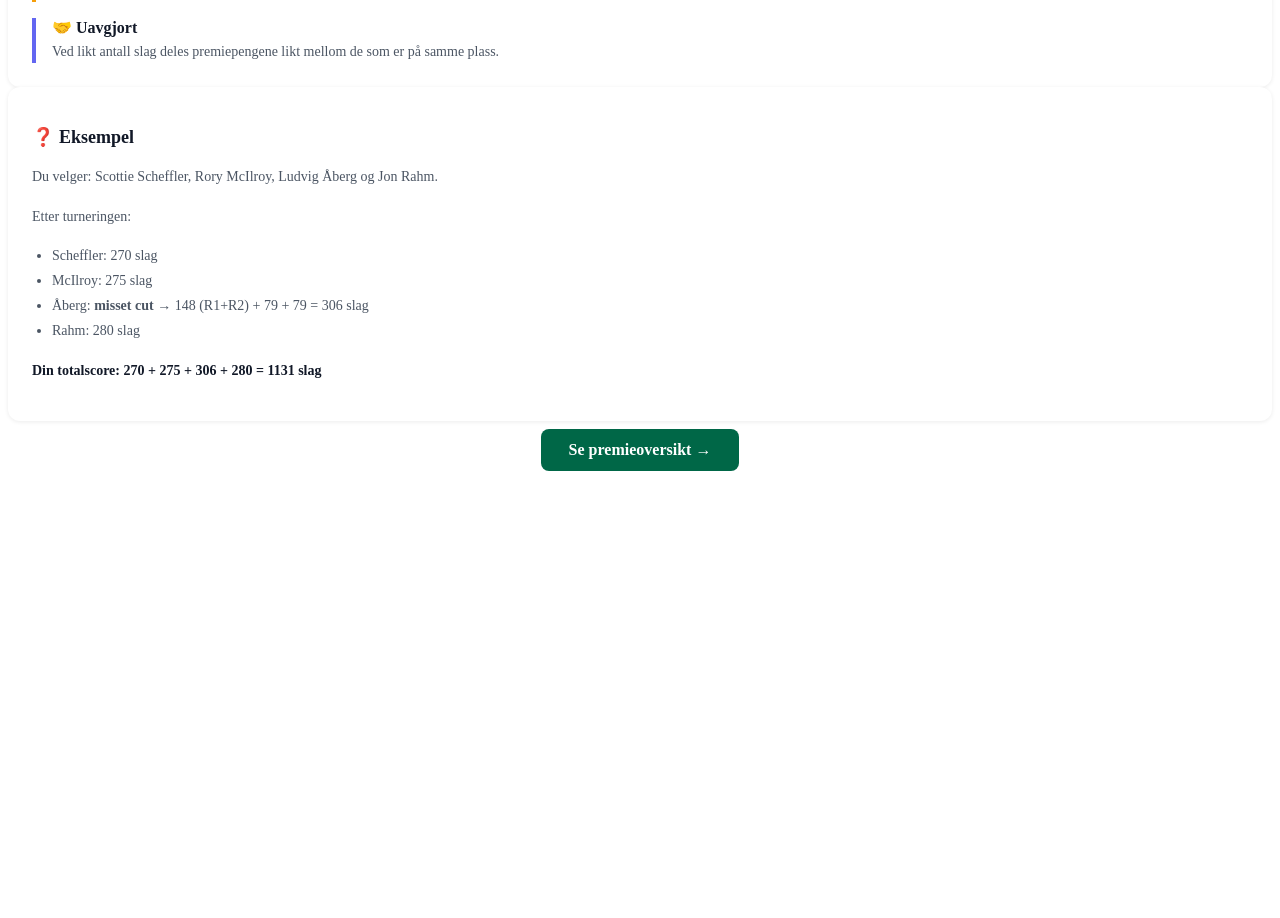
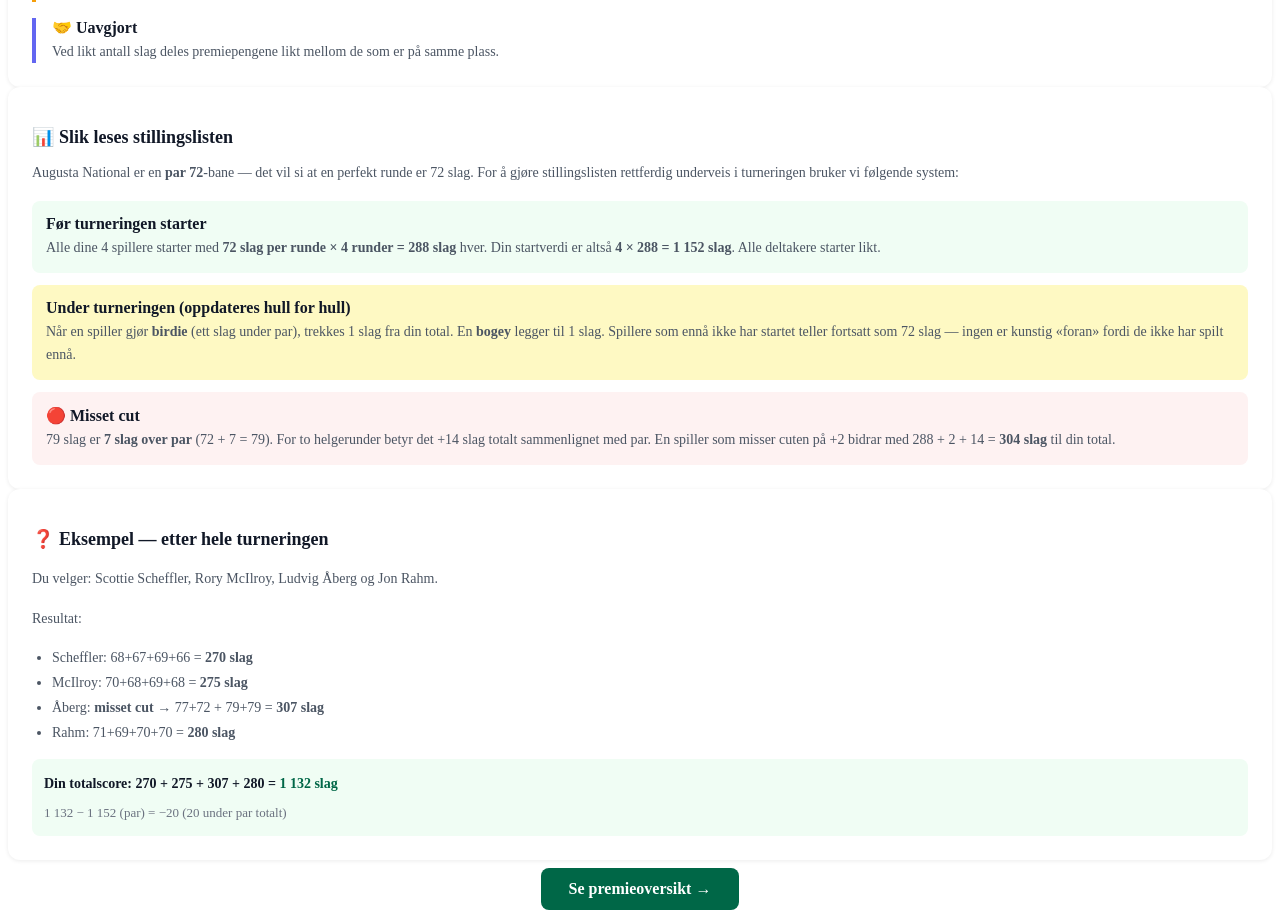
Before and after one commit to Tomrnyg79/Masters-2026, a Next.js app: page /regler in a window 1280 px wide. Shown: the part 627-1545 px from the top of the page. Before the commit the page ends 1106 px from the top, so only its background shows below. Built offline with nearby package versions, Linux system fonts and the light colour scheme.

Commit message:
Add scoring explanation to rules page

```diff
--- a/app/regler/page.jsx
+++ b/app/regler/page.jsx
@@ -77,20 +77,60 @@ export default function ReglerPage() {
           </div>
         </div>
 
+        {/* Hvordan scoringen fungerer live */}
         <div style={{ background: '#fff', borderRadius: 12, boxShadow: '0 1px 4px rgba(0,0,0,0.08)', padding: 24 }}>
-          <h2 style={{ fontSize: 18, fontWeight: 700, color: '#111827', marginBottom: 16 }}>❓ Eksempel</h2>
+          <h2 style={{ fontSize: 18, fontWeight: 700, color: '#111827', marginBottom: 8 }}>📊 Slik leses stillingslisten</h2>
+          <p style={{ color: '#4b5563', fontSize: 14, lineHeight: 1.6, marginBottom: 16 }}>
+            Augusta National er en <strong>par 72</strong>-bane — det vil si at en perfekt runde er 72 slag.
+            For å gjøre stillingslisten rettferdig underveis i turneringen bruker vi følgende system:
+          </p>
+          <div style={{ display: 'flex', flexDirection: 'column', gap: 12 }}>
+            <div style={{ background: '#f0fdf4', borderRadius: 8, padding: 14 }}>
+              <div style={{ fontWeight: 600, color: '#111827', marginBottom: 4 }}>Før turneringen starter</div>
+              <div style={{ color: '#4b5563', fontSize: 14, lineHeight: 1.6 }}>
+                Alle dine 4 spillere starter med <strong>72 slag per runde × 4 runder = 288 slag</strong> hver.
+                Din startverdi er altså <strong>4 × 288 = 1 152 slag</strong>. Alle deltakere starter likt.
+              </div>
+            </div>
+            <div style={{ background: '#fef9c3', borderRadius: 8, padding: 14 }}>
+              <div style={{ fontWeight: 600, color: '#111827', marginBottom: 4 }}>Under turneringen (oppdateres hull for hull)</div>
+              <div style={{ color: '#4b5563', fontSize: 14, lineHeight: 1.6 }}>
+                Når en spiller gjør <strong>birdie</strong> (ett slag under par), trekkes 1 slag fra din total.
+                En <strong>bogey</strong> legger til 1 slag. Spillere som ennå ikke har startet teller fortsatt
+                som 72 slag — ingen er kunstig «foran» fordi de ikke har spilt ennå.
+              </div>
+            </div>
+            <div style={{ background: '#fef2f2', borderRadius: 8, padding: 14 }}>
+              <div style={{ fontWeight: 600, color: '#111827', marginBottom: 4 }}>🔴 Misset cut</div>
+              <div style={{ color: '#4b5563', fontSize: 14, lineHeight: 1.6 }}>
+                79 slag er <strong>7 slag over par</strong> (72 + 7 = 79). For to helgerunder betyr det
+                +14 slag totalt sammenlignet med par. En spiller som misser cuten på +2 bidrar med
+                288 + 2 + 14 = <strong>304 slag</strong> til din total.
+              </div>
+            </div>
+          </div>
+        </div>
+
+        {/* Eksempel */}
+        <div style={{ background: '#fff', borderRadius: 12, boxShadow: '0 1px 4px rgba(0,0,0,0.08)', padding: 24 }}>
+          <h2 style={{ fontSize: 18, fontWeight: 700, color: '#111827', marginBottom: 16 }}>❓ Eksempel — etter hele turneringen</h2>
           <div style={{ color: '#4b5563', fontSize: 14, lineHeight: 1.8 }}>
             <p>Du velger: Scottie Scheffler, Rory McIlroy, Ludvig Åberg og Jon Rahm.</p>
-            <p style={{ marginTop: 8 }}>Etter turneringen:</p>
+            <p style={{ marginTop: 8 }}>Resultat:</p>
             <ul style={{ marginTop: 4, paddingLeft: 20, listStyleType: 'disc' }}>
-              <li>Scheffler: 270 slag</li>
-              <li>McIlroy: 275 slag</li>
-              <li>Åberg: <strong>misset cut</strong> → 148 (R1+R2) + 79 + 79 = 306 slag</li>
-              <li>Rahm: 280 slag</li>
+              <li>Scheffler: 68+67+69+66 = <strong>270 slag</strong></li>
+              <li>McIlroy: 70+68+69+68 = <strong>275 slag</strong></li>
+              <li>Åberg: <strong>misset cut</strong> → 77+72 + 79+79 = <strong>307 slag</strong></li>
+              <li>Rahm: 71+69+70+70 = <strong>280 slag</strong></li>
             </ul>
-            <p style={{ marginTop: 8, fontWeight: 600, color: '#111827' }}>
-              Din totalscore: 270 + 275 + 306 + 280 = 1131 slag
-            </p>
+            <div style={{ marginTop: 12, background: '#f0fdf4', borderRadius: 8, padding: 12 }}>
+              <div style={{ fontWeight: 700, color: '#111827' }}>
+                Din totalscore: 270 + 275 + 307 + 280 = <span style={{ color: AUGUSTA_GREEN }}>1 132 slag</span>
+              </div>
+              <div style={{ color: '#6b7280', fontSize: 13, marginTop: 4 }}>
+                1 132 − 1 152 (par) = −20 (20 under par totalt)
+              </div>
+            </div>
           </div>
         </div>
 
```
